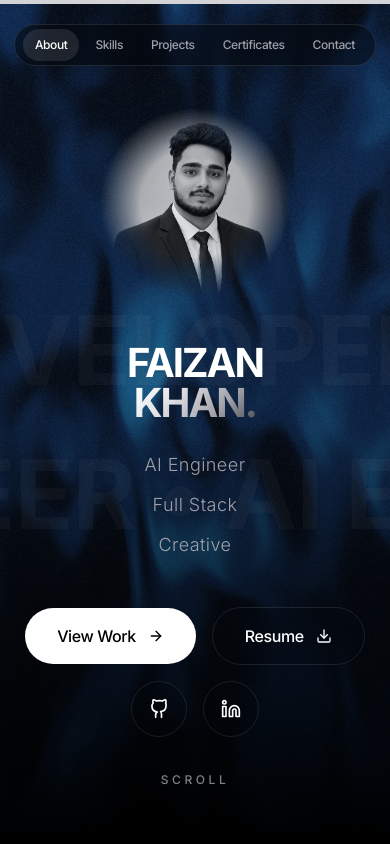
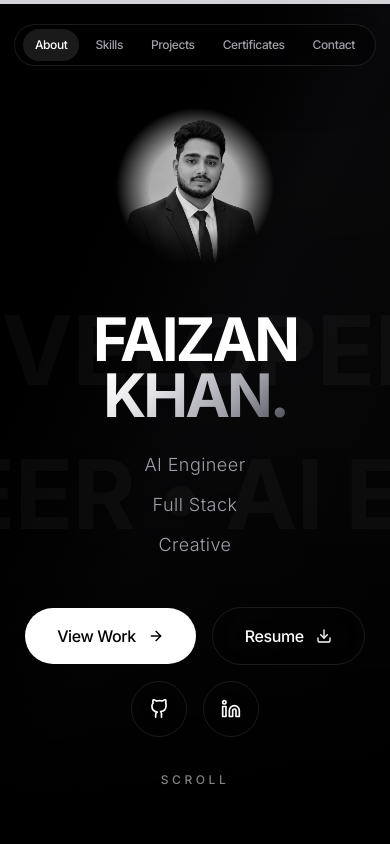
Before and after one commit to FaizanKhan8896/portfolio, a Next.js app: page / in a window 390 px wide. Shown: the top 844 px of the page. Built offline with nearby package versions, Linux system fonts and the light colour scheme.

Commit message:
Disable 3D rendering on mobile and use robust responsive tailwind classes

```diff
--- a/src/components/3d/Scene.tsx
+++ b/src/components/3d/Scene.tsx
@@ -2,10 +2,28 @@
 
 import { Canvas } from '@react-three/fiber';
 import { FluidBackground } from './FluidBackground';
-import { Suspense } from 'react';
+import { Suspense, useEffect, useState } from 'react';
 import { Preload } from '@react-three/drei';
 
 export function Scene() {
+  const [isMobile, setIsMobile] = useState(true); // Default true for SSR safety, evaluate on mount
+
+  useEffect(() => {
+    const checkMobile = () => {
+      setIsMobile(window.innerWidth < 768);
+    };
+    checkMobile(); // Check on mount
+
+    window.addEventListener('resize', checkMobile);
+    return () => window.removeEventListener('resize', checkMobile);
+  }, []);
+
+  if (isMobile) {
+    return (
+      <div className="fixed inset-0 z-0 pointer-events-none bg-gradient-to-br from-black via-[#0a0a0c] to-[#050505]" />
+    );
+  }
+
   return (
     <div className="fixed inset-0 z-0 pointer-events-none bg-background">
       <Canvas
--- a/src/components/sections/Hero.tsx
+++ b/src/components/sections/Hero.tsx
@@ -72,7 +72,7 @@ export function Hero() {
               initial="hidden"
               animate="visible"
               variants={titleVariants}
-              className="text-[2.5rem] sm:text-[5rem] lg:text-[10rem] font-heading font-bold tracking-tighter leading-[0.8] text-white"
+              className="text-6xl sm:text-7xl md:text-8xl lg:text-[10rem] font-heading font-bold tracking-tighter leading-[0.8] text-white"
               style={{ transformOrigin: "bottom center" }}
             >
               FAIZAN
@@ -84,7 +84,7 @@ export function Hero() {
               initial="hidden"
               animate="visible"
               variants={titleVariants}
-              className="text-[2.5rem] sm:text-[5rem] lg:text-[10rem] font-heading font-bold tracking-tighter leading-[0.8] text-metallic"
+              className="text-6xl sm:text-7xl md:text-8xl lg:text-[10rem] font-heading font-bold tracking-tighter leading-[0.8] text-metallic"
               style={{ transformOrigin: "bottom center" }}
             >
               KHAN.
@@ -160,7 +160,7 @@ export function Hero() {
             initial={{ scale: 0.8, opacity: 0, filter: "blur(20px)" }}
             animate={{ scale: 1, opacity: 1, filter: "blur(0px)" }}
             transition={{ duration: 1.8, delay: 0.5, ease: [0.16, 1, 0.3, 1] }}
-            className="w-48 h-48 sm:w-64 sm:h-64 md:w-[32rem] md:h-[32rem] relative shrink-0 group"
+            className="w-40 h-40 sm:w-56 sm:h-56 md:w-[32rem] md:h-[32rem] relative shrink-0 group"
             style={{
               WebkitMaskImage: "radial-gradient(circle at center, black 40%, transparent 70%)",
               maskImage: "radial-gradient(circle at center, black 40%, transparent 70%)"
--- a/src/components/sections/Projects.tsx
+++ b/src/components/sections/Projects.tsx
@@ -109,7 +109,7 @@ export function Projects() {
           {projects.map((project) => (
             <div
               key={project.id}
-              className="w-[90vw] md:w-[60vw] lg:w-[50vw] shrink-0 flex flex-col gap-8 group"
+              className="w-full max-w-[90vw] md:max-w-[60vw] lg:max-w-[50vw] shrink-0 flex flex-col gap-8 group"
             >
               {/* Image Container */}
               <div className="relative aspect-[16/10] rounded-[2rem] overflow-hidden bg-white/5 border border-white/5">
```
